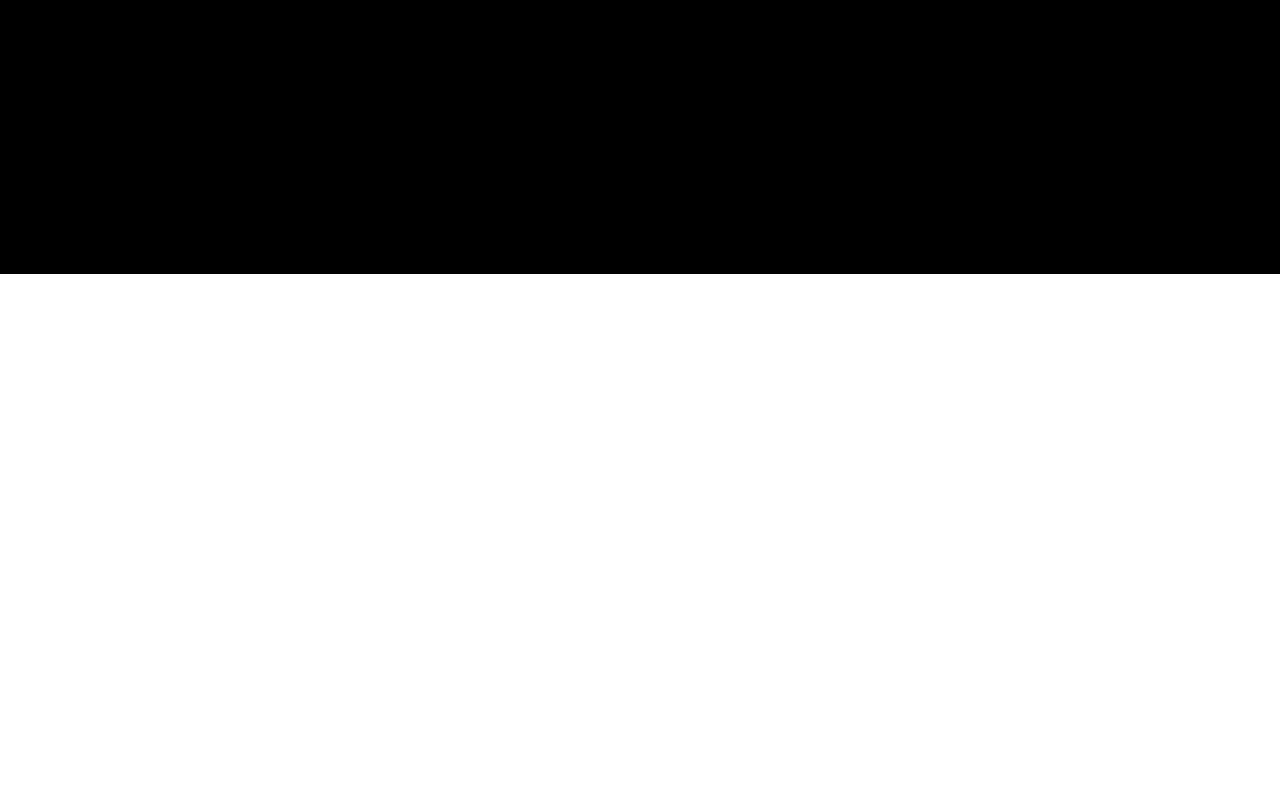
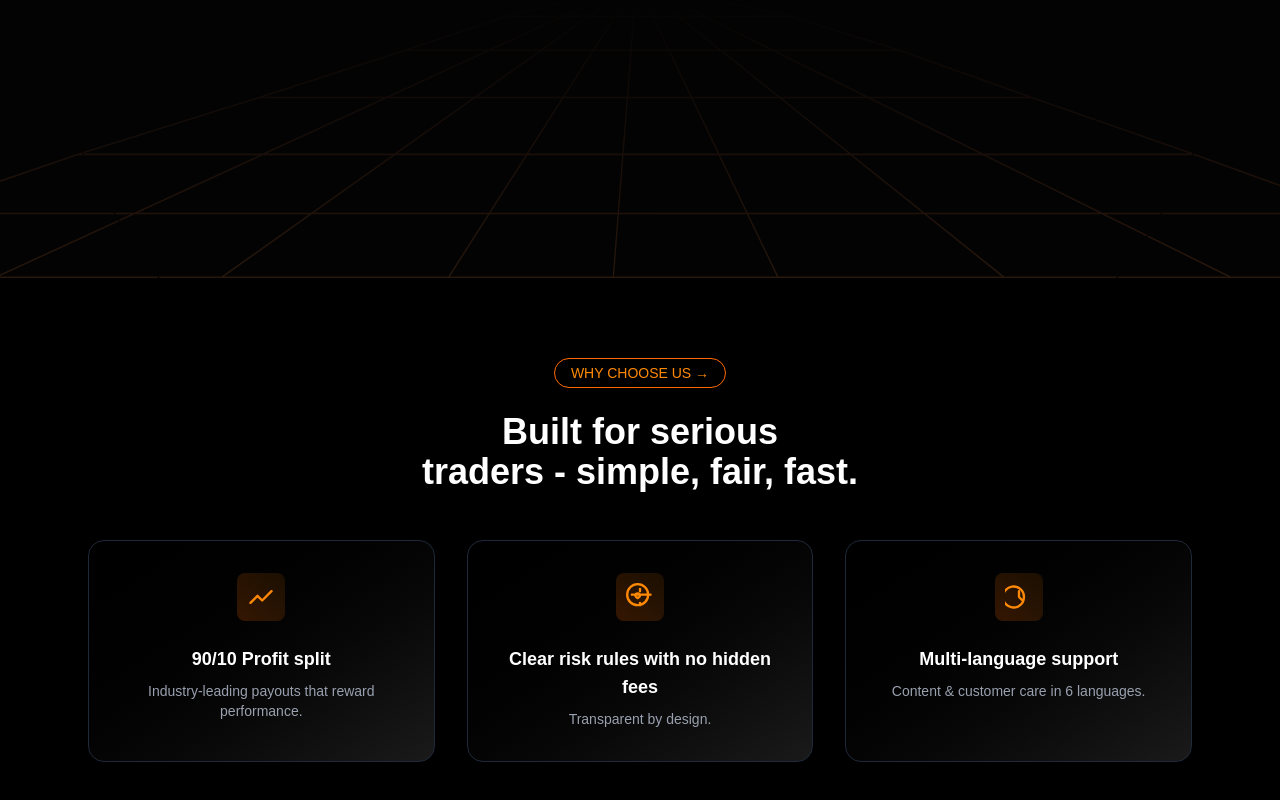
Before and after one commit to skomarfaruque/solo_clash-vercel, a Next.js app: page / in a window 1280 px wide. Shown: the part 806-1606 px from the top of the page. Before the commit the page ends 1080 px from the top, so only its background shows below. Built offline with nearby package versions, Linux system fonts and the light colour scheme.

Commit message:
Add: update hero section styles and introduce features grid

```diff
--- a/src/app/page.tsx
+++ b/src/app/page.tsx
@@ -9,14 +9,13 @@ export default function Home() {
         className="justify-center text-center px-6 lg:px-20"
         style={{
           backgroundImage: "url('/hero_bg.svg')",
-          backgroundSize: "contain",
+          backgroundSize: "cover",
           backgroundPosition: "top",
           backgroundRepeat: "no-repeat",
-          height: "1080px",
         }}
       >
         {/* Content container */}
-        <div className="relative z-10 max-w-4xl mx-auto pt-[204px]">
+        <div className="relative z-10 max-w-4xl mx-auto pt-[307px] pb-[343px]">
           <div className="inline-flex items-center gap-2 px-4 py-1.5 rounded-full bg-gray-900/80 text-sm mb-6">
             <span className="text-orange-400">⚡</span>
             <span>90/10 Profit Split • Weekly Payouts</span>
@@ -46,6 +45,97 @@ export default function Home() {
           </div>
         </div>
       </section>
+      <section className="bg-black text-white py-20">
+        <div className="max-w-6xl mx-auto px-6 text-center">
+          {/* Top Badge */}
+          <div className="inline-block px-4 py-1 mb-6 text-sm rounded-full border border-orange-500 text-orange-400">
+            WHY CHOOSE US →
+          </div>
+
+          {/* Heading */}
+          <h2 className="text-3xl md:text-4xl font-bold mb-12">
+            Built for serious <br className="hidden md:block" />
+            traders - simple, fair, fast.
+          </h2>
+
+          {/* Features Grid */}
+          <div className="grid grid-cols-1 md:grid-cols-3 gap-8">
+            {/* Card 1 */}
+            <div className="rounded-2xl p-8 bg-gradient-to-br from-black to-[#1a1a1a] border border-gray-800 hover:border-orange-500 transition">
+              <div className="w-12 h-12 mx-auto mb-6 flex items-center justify-center rounded-lg bg-gradient-to-tr from-orange-500/20 to-orange-400/10">
+                <svg
+                  xmlns="http://www.w3.org/2000/svg"
+                  className="h-7 w-7 text-orange-400"
+                  fill="none"
+                  viewBox="0 0 24 24"
+                  stroke="currentColor"
+                >
+                  <path
+                    strokeLinecap="round"
+                    strokeLinejoin="round"
+                    strokeWidth={2}
+                    d="M3 17l6-6 4 4 8-8"
+                  />
+                </svg>
+              </div>
+              <h3 className="text-lg font-semibold mb-2">90/10 Profit split</h3>
+              <p className="text-gray-400 text-sm">
+                Industry-leading payouts that reward performance.
+              </p>
+            </div>
+
+            {/* Card 2 */}
+            <div className="rounded-2xl p-8 bg-gradient-to-br from-black to-[#1a1a1a] border border-gray-800 hover:border-orange-500 transition">
+              <div className="w-12 h-12 mx-auto mb-6 flex items-center justify-center rounded-lg bg-gradient-to-tr from-orange-500/20 to-orange-400/10">
+                <svg
+                  xmlns="http://www.w3.org/2000/svg"
+                  className="h-7 w-7 text-orange-400"
+                  fill="none"
+                  viewBox="0 0 24 24"
+                  stroke="currentColor"
+                >
+                  <path
+                    strokeLinecap="round"
+                    strokeLinejoin="round"
+                    strokeWidth={2}
+                    d="M12 11c0-1.105-.895-2-2-2s-2 .895-2 2 2 2 2 2 2-.895 2-2z M12 5v2m0 10v2m7-9h2m-2 0H5m14 0a9 9 0 11-18 0 9 9 0 0118 0z"
+                  />
+                </svg>
+              </div>
+              <h3 className="text-lg font-semibold mb-2">
+                Clear risk rules with no hidden fees
+              </h3>
+              <p className="text-gray-400 text-sm">Transparent by design.</p>
+            </div>
+
+            {/* Card 3 */}
+            <div className="rounded-2xl p-8 bg-gradient-to-br from-black to-[#1a1a1a] border border-gray-800 hover:border-orange-500 transition">
+              <div className="w-12 h-12 mx-auto mb-6 flex items-center justify-center rounded-lg bg-gradient-to-tr from-orange-500/20 to-orange-400/10">
+                <svg
+                  xmlns="http://www.w3.org/2000/svg"
+                  className="h-7 w-7 text-orange-400"
+                  fill="none"
+                  viewBox="0 0 24 24"
+                  stroke="currentColor"
+                >
+                  <path
+                    strokeLinecap="round"
+                    strokeLinejoin="round"
+                    strokeWidth={2}
+                    d="M12 4.354a9 9 0 100 15.292 9 9 0 000-15.292zM12 7v5l3 3"
+                  />
+                </svg>
+              </div>
+              <h3 className="text-lg font-semibold mb-2">
+                Multi-language support
+              </h3>
+              <p className="text-gray-400 text-sm">
+                Content & customer care in 6 languages.
+              </p>
+            </div>
+          </div>
+        </div>
+      </section>
     </main>
   );
 }
```
